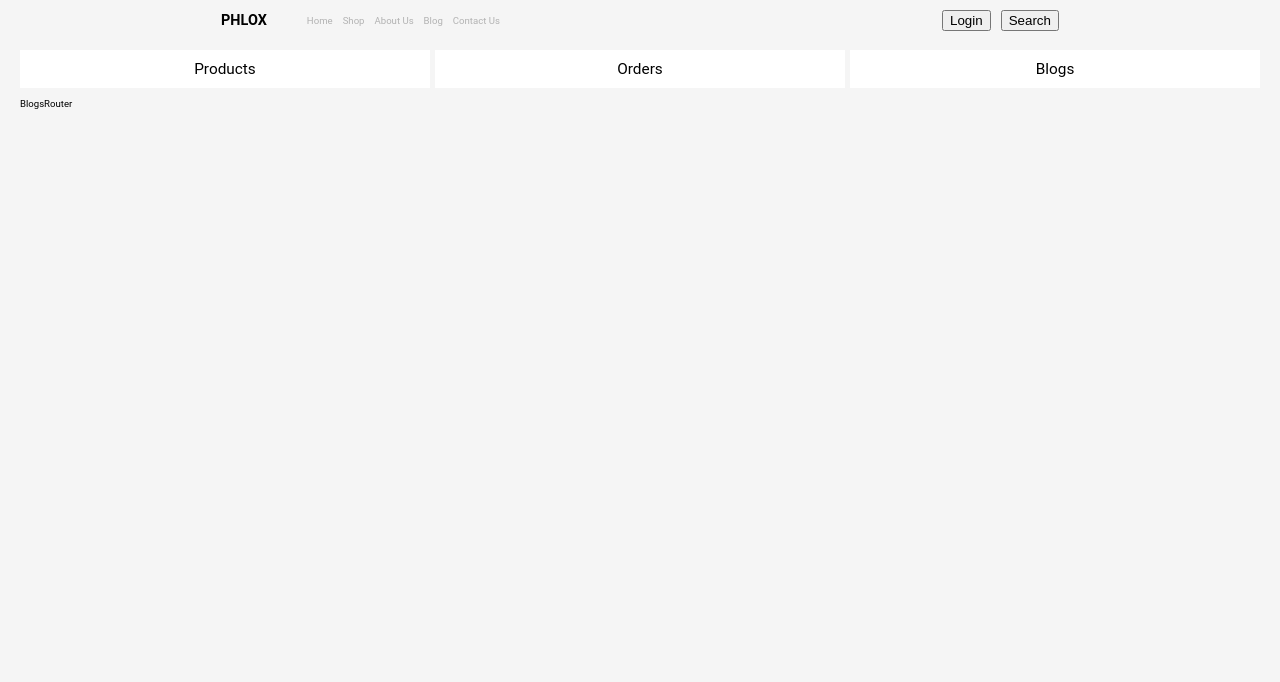
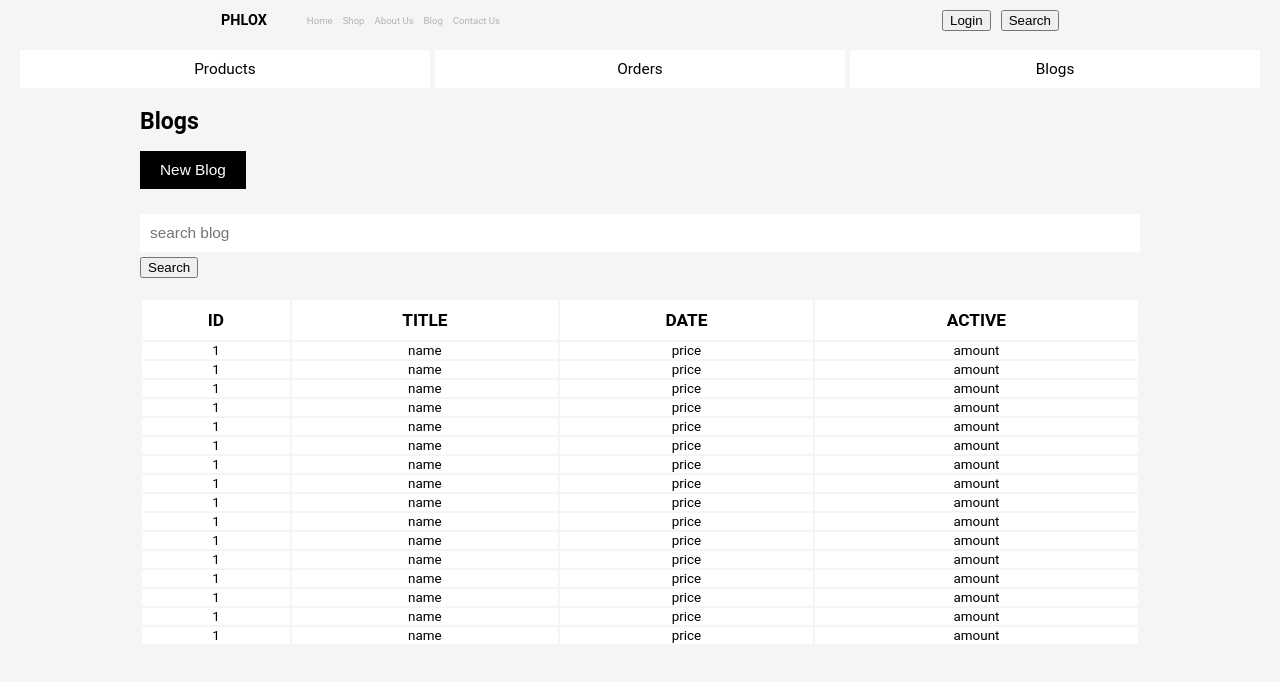
Before and after one commit to MarcialFantini/ecommersFront, a Next.js app: page /admin/blogs in a window 1280 px wide. Shown: the top 682 px of the page. Built offline with nearby package versions, Linux system fonts and the light colour scheme.

Commit message:
blogs update admin

```diff
--- a/src/app/admin/blogs/page.tsx
+++ b/src/app/admin/blogs/page.tsx
@@ -1,7 +1,8 @@
+import TableBlogs from "@/components/TableBlogs";
 import React from "react";
 
 function BlogsRouter() {
-  return <div>BlogsRouter</div>;
+  return <TableBlogs></TableBlogs>;
 }
 
 export default BlogsRouter;
--- /dev/null
+++ b/src/components/BlogsList/index.tsx
@@ -0,0 +1,22 @@
+import React from "react";
+const list = [{}, {}, {}, {}, {}, {}, {}, {}, {}, {}, {}, {}, {}, {}, {}, {}];
+import style from "./style.module.css";
+
+function BlogsList() {
+  return (
+    <>
+      {list?.map((item) => {
+        return (
+          <tr className={style.row}>
+            <td>1</td>
+            <td>name</td>
+            <td>price</td>
+            <td>amount</td>
+          </tr>
+        );
+      })}
+    </>
+  );
+}
+
+export default BlogsList;
--- /dev/null
+++ b/src/components/BlogsList/style.module.css
@@ -0,0 +1,5 @@
+.row {
+  background: white;
+  font-size: 1.4rem;
+  text-align: center;
+}
--- /dev/null
+++ b/src/components/TableBlogs/index.tsx
@@ -0,0 +1,33 @@
+import React from "react";
+
+import style from "./style.module.css";
+import BlogsList from "../BlogsList";
+
+function TableBlogs() {
+  return (
+    <>
+      <div className={style.containerTitle}>
+        <h1>Blogs</h1>
+        <button>New Blog</button>
+      </div>
+      <div className={style.containerSearch}>
+        <input className={style.search} type="text" placeholder="search blog" />
+        <button>Search</button>
+      </div>
+      <table className={style.table}>
+        <tbody className={style.tbody}>
+          <tr className={style.trHead}>
+            <th>ID</th>
+            <th>TITLE</th>
+            <th>DATE</th>
+
+            <th>ACTIVE</th>
+          </tr>
+          <BlogsList></BlogsList>
+        </tbody>
+      </table>
+    </>
+  );
+}
+
+export default TableBlogs;
--- /dev/null
+++ b/src/components/TableBlogs/style.module.css
@@ -0,0 +1,45 @@
+.containerSearch,
+.containerTitle {
+  width: 90%;
+  max-width: 1000px;
+
+  margin: 20px auto;
+}
+
+.search {
+  width: 100%;
+  border: none;
+  padding: 10px;
+  font-size: 1.6rem;
+  margin: 5px 0;
+}
+
+.containerTitle h1 {
+  font-size: 2.4rem;
+}
+
+.containerTitle button {
+  border: none;
+  padding: 10px 20px;
+  font-size: 1.6rem;
+  background: black;
+  color: white;
+}
+
+.table {
+  width: 90%;
+  max-width: 1000px;
+
+  margin: auto;
+}
+
+.tbody {
+  width: 100%;
+  height: auto;
+}
+
+.trHead th {
+  font-size: 1.8rem;
+  background: white;
+  padding: 10px;
+}
```
